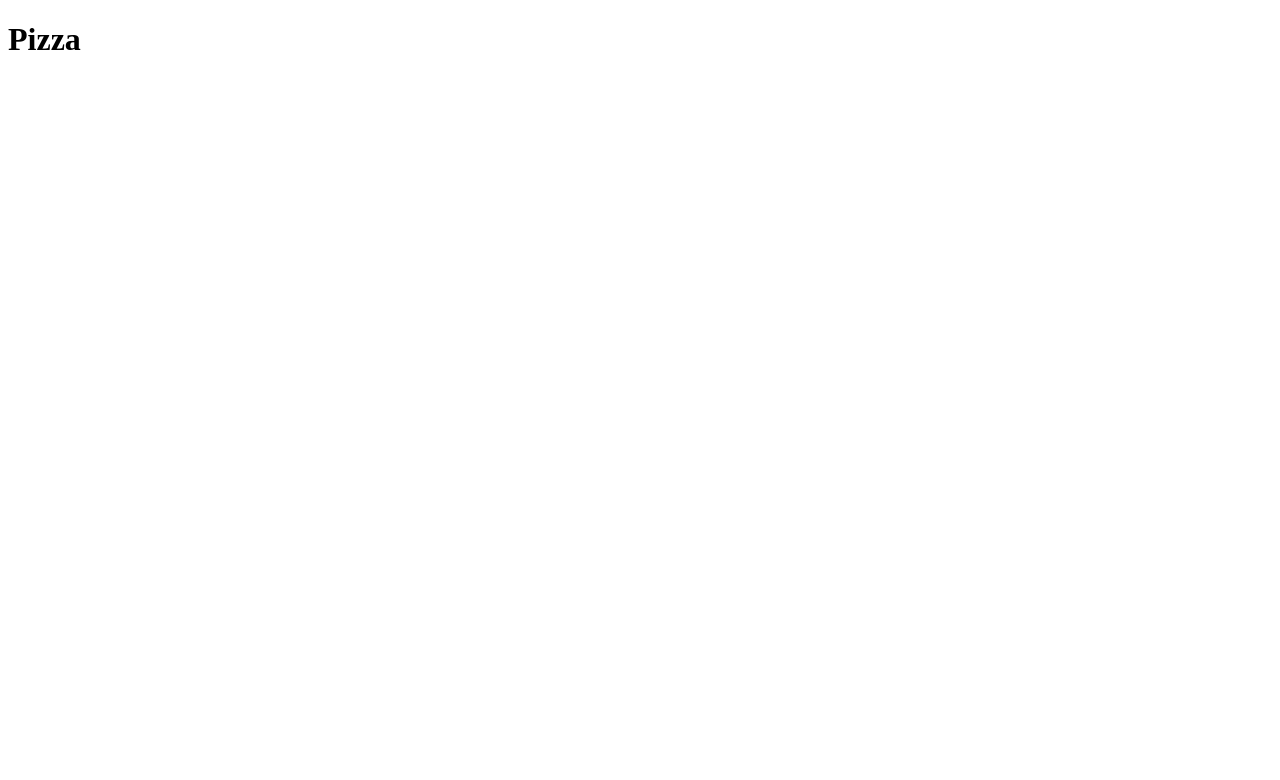
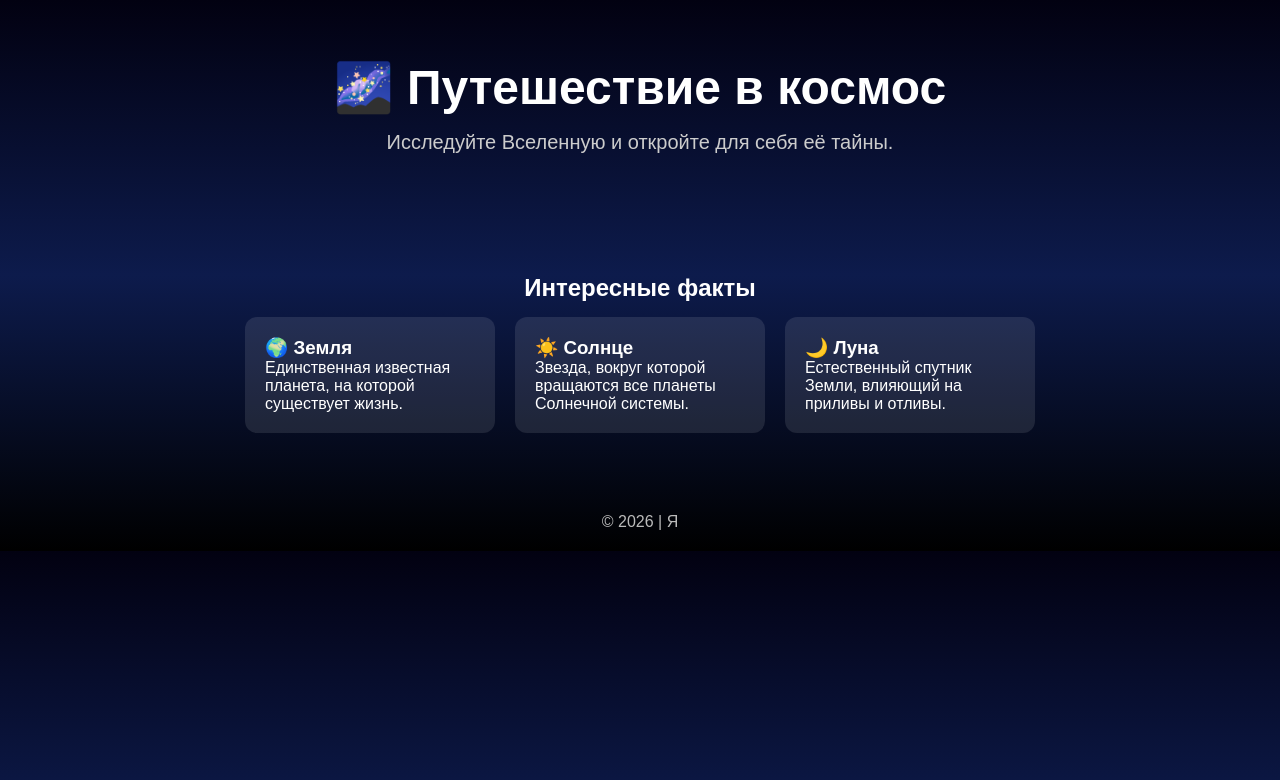
Before and after one commit to LukaPort/LukaPort.github.io, a plain HTML site: page index.html in a window 1280 px wide. Drawn offline with Linux system fonts and the light colour scheme.

Commit message:
Update index.html

```diff
--- a/index.html
+++ b/index.html
@@ -1,11 +1,107 @@
 <!DOCTYPE html>
-<html lang="en">
+<html lang="ru">
 <head>
     <meta charset="UTF-8">
-    <title>Title</title>
+    <meta name="viewport" content="width=device-width, initial-scale=1.0">
+    <title>Космос</title>
+
+    <style>
+        * {
+            margin: 0;
+            padding: 0;
+            box-sizing: border-box;
+            font-family: Arial, sans-serif;
+        }
+
+        body {
+            background: linear-gradient(to bottom, #020111, #0d1b4c, #000);
+            color: white;
+        }
+
+        header {
+            text-align: center;
+            padding: 60px 20px;
+        }
+
+        header h1 {
+            font-size: 48px;
+            margin-bottom: 15px;
+        }
+
+        header p {
+            font-size: 20px;
+            color: #cccccc;
+        }
+
+        section {
+            max-width: 900px;
+            margin: 40px auto;
+            padding: 20px;
+        }
+
+        .cards {
+            display: flex;
+            gap: 20px;
+            flex-wrap: wrap;
+            justify-content: center;
+        }
+
+        .card {
+            background: rgba(255,255,255,0.1);
+            border-radius: 12px;
+            padding: 20px;
+            width: 250px;
+            transition: 0.3s;
+        }
+
+        .card:hover {
+            transform: translateY(-8px);
+            background: rgba(255,255,255,0.18);
+        }
+
+        h2 {
+            margin-bottom: 15px;
+            text-align: center;
+        }
+
+        footer {
+            text-align: center;
+            padding: 20px;
+            color: #bbb;
+        }
+    </style>
 </head>
 <body>
-    <h1>Pizza</h1>
-<script src="https://telegram.org/js/telegram-web-app.js"></script>
+
+<header>
+    <h1>🌌 Путешествие в космос</h1>
+    <p>Исследуйте Вселенную и откройте для себя её тайны.</p>
+</header>
+
+<section>
+    <h2>Интересные факты</h2>
+
+    <div class="cards">
+        <div class="card">
+            <h3>🌍 Земля</h3>
+            <p>Единственная известная планета, на которой существует жизнь.</p>
+        </div>
+
+        <div class="card">
+            <h3>☀️ Солнце</h3>
+            <p>Звезда, вокруг которой вращаются все планеты Солнечной системы.</p>
+        </div>
+
+        <div class="card">
+            <h3>🌙 Луна</h3>
+            <p>Естественный спутник Земли, влияющий на приливы и отливы.</p>
+        </div>
+    </div>
+</section>
+
+<footer>
+    © 2026 | Я
+</footer>
+    <script src="https://telegram.org/js/telegram-web-app.js"></script>
 </body>
 </html>
```
